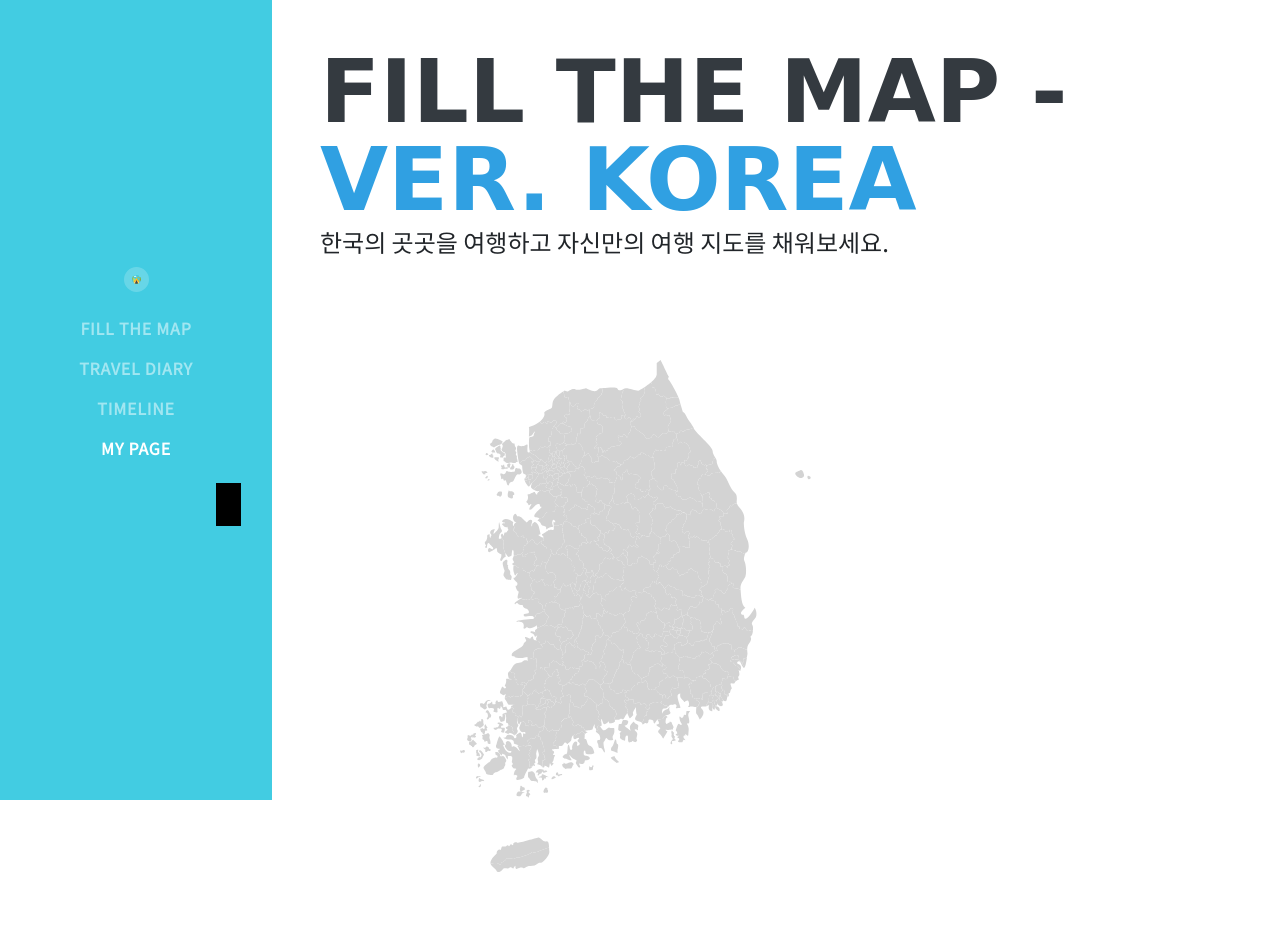
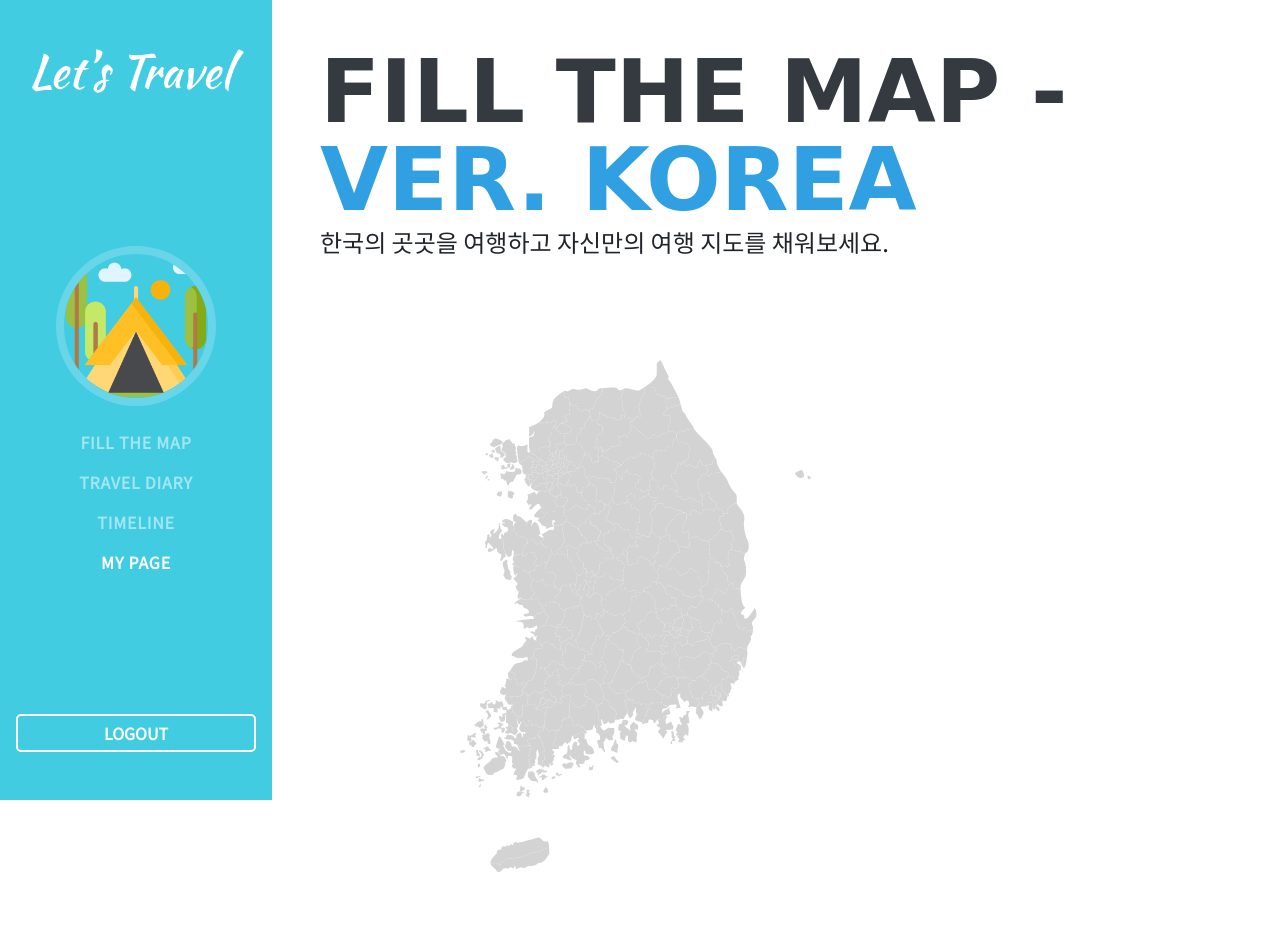
Before and after one commit to HyeongshinYoon/CS496-3, a Flask app: template templates/Main.html in a window 1280 px wide. Shown: the top 951 px of the page. Run offline with Flask 2, Linux system fonts and the light colour scheme; the template is opened without the code that fills it, so the values that code supplies are empty; some web fonts are replaced.

Commit message:
main layout complete

```diff
--- a/static/style/MainStyle.css
+++ b/static/style/MainStyle.css
@@ -7,6 +7,7 @@
 @import url('https://fonts.googleapis.com/css?family=Nanum+Myeongjo&display=swap');
 @import url('https://fonts.googleapis.com/css?family=Kirang+Haerang&display=swap');
 @import url('https://fonts.googleapis.com/css?family=Noto+Sans+KR&display=swap');
+@import url('https://fonts.googleapis.com/css?family=Kaushan+Script&display=swap');
 
 body {
     font-family: 'Noto Sans KR', sans-serif;
@@ -187,51 +188,49 @@ a:hover, a:focus, a:active {
     color: #824027;
 }
 
-.navigation {
-  width: 100%;
-  background-color: black;
+.nav-button {
+    width: 100%;
 }
 
-img {
-  width: 25px;
-  border-radius: 50px;
-  float: left;
+button {
+    background: none;
+    text-align: center;
+    width: 100%;
 }
 
-.logout {
-  font-size: .8em;
-  position: relative;
-  right: -18px;
-  bottom: -4px;
-  overflow: hidden;
-  letter-spacing: 3px;
-  opacity: 0;
-  transition: opacity .45s;
-  -webkit-transition: opacity .35s;
-
+button,
+button::after {
+    -webkit-transition: all 0.3s;
+    -moz-transition: all 0.3s;
+    -o-transition: all 0.3s;
+    transition: all 0.3s;
 }
 
-.button {
-	text-decoration: none;
-	float: right;
-  padding: 12px;
-  margin: 15px;
-  color: white;
-  width: 25px;
-  background-color: black;
-  transition: width .35s;
-  -webkit-transition: width .35s;
-  overflow: hidden
+button::before,
+button::after {
+    background: #fff;
+    content: '';
+    position: absolute;
+    z-index: -1;
 }
 
-a:hover {
-  width: 100px;
+button:hover {
+    background: white;
+    color: #42CCE2;
 }
 
-a:hover .logout{
-  opacity: .9;
+.logout-button {
+    border: 2px solid #fff;
+    border-radius: 5px;
+    color: #fff;
+    font-size: 1em;
+    font-family: 'Noto Sans KR', sans-serif;
+    font-weight: bold;
+    padding: 5px;
+    margin-bottom: 40px;
 }
 
-a {
-  text-decoration: none;
+.logo {
+    width: 90%;
+    margin-top: 40px;
 }
--- a/templates/Main.html
+++ b/templates/Main.html
@@ -19,6 +19,9 @@
 </head>
 <body id="page-top">
 <nav class="navbar navbar-expand-lg navbar-dark bg-primary fixed-top" id="sideNav">
+    <div class="nav-button">
+        <img class="logo" src="../static/style/logo.png">
+    </div>
     <a class="navbar-brand js-scroll-trigger" href="#page-top">
         <span class="d-block d-lg-none">Fill the map</span>
         <span class="d-none d-lg-block">
@@ -42,12 +45,10 @@
             <li class="nav-item">
                 <a class="nav-link js-scroll-trigger" href="#skills">My Page</a>
             </li>
-            <li>
-		        <a class="button" href="">
-		            <div class="logout">LOGOUT</div>
-		        </a>
-		    </li>
         </ul>
+    </div>
+    <div class="nav-button">
+        <button class="logout-button" action="/Logout">LOGOUT</button>
     </div>
 </nav>
 
```
Also changed, not shown: static/style/logo.png (added).
